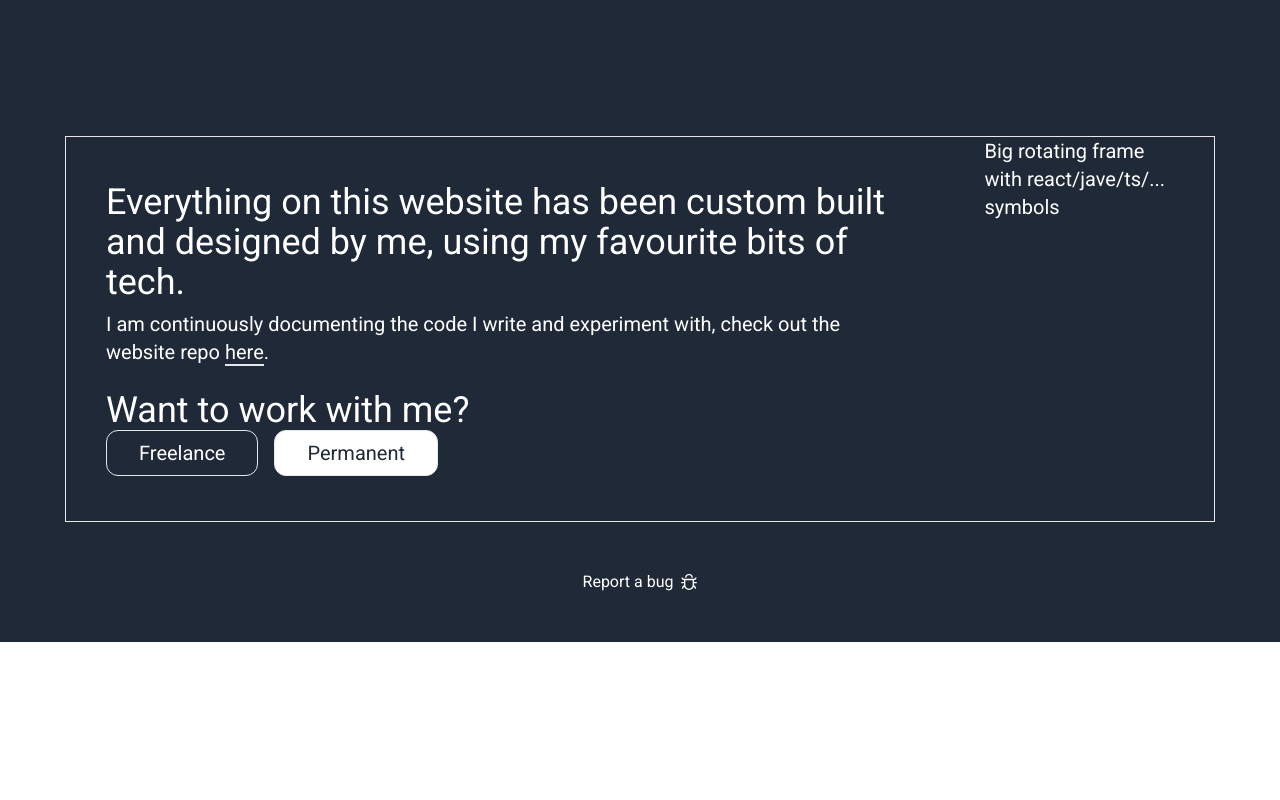
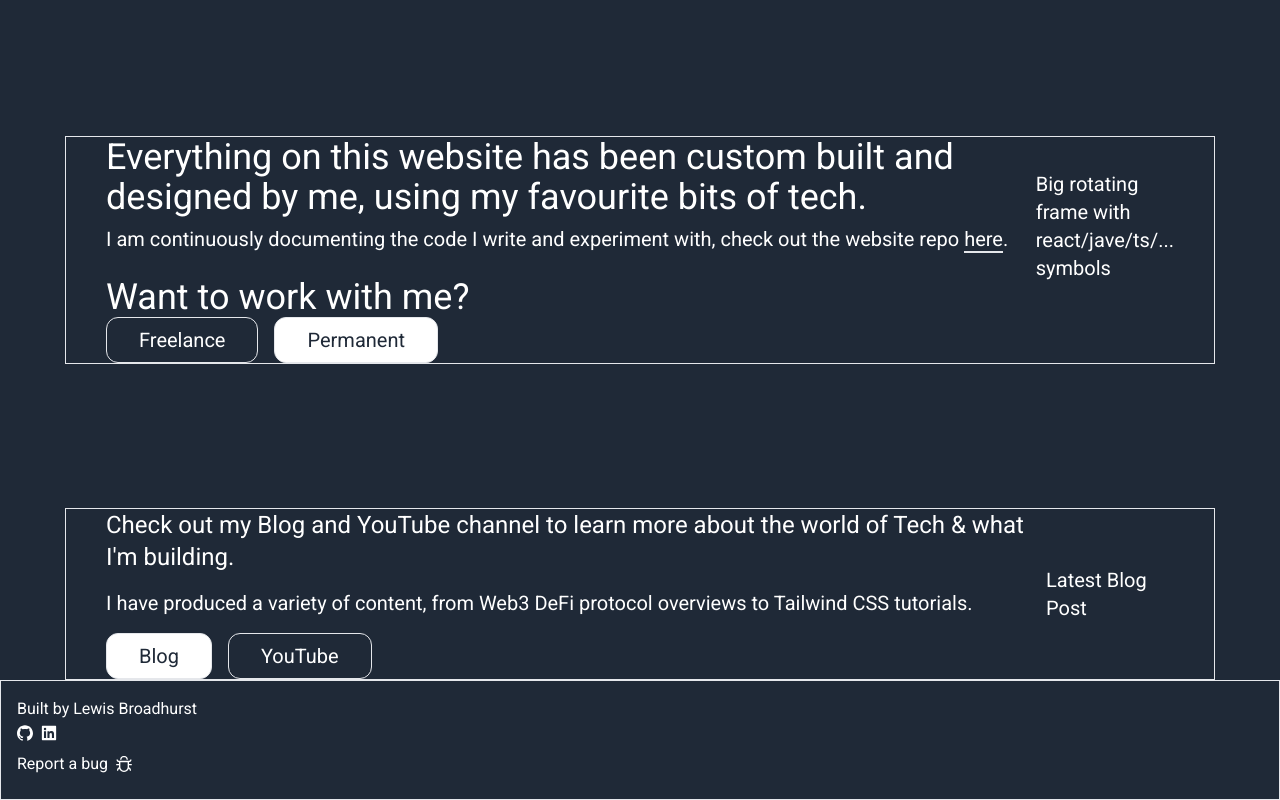
Before and after one commit to LMBroadhurst/CRYPTO_SUPERAPP, a Next.js app in the folder app/: page / in a window 1280 px wide. Shown: the part 495-1295 px from the top of the page. Before the commit the page ends 1137 px from the top, so only its background shows below. Built offline with nearby package versions, Linux system fonts and the light colour scheme.

Commit message:
Working Landing Page

```diff
--- /dev/null
+++ b/app/components/global/Containers.tsx
@@ -0,0 +1,37 @@
+import React, { ReactNode } from "react";
+
+type CCOwnProps = {
+    children: ReactNode;
+    className?: string;
+}
+
+const CenteredContainer: React.FC<CCOwnProps> = ({children, className}) => {
+
+    return (
+        <div className={`${className} flex flex-col items-center justify-center`}>
+            {children}
+        </div>
+    )
+}
+
+type SCOwnProps = {
+    children: React.ReactNode;
+    vh: number;
+};
+
+const SectionContainer: React.FC<SCOwnProps> = ({children, vh}) => {
+
+    return (
+        <section className={`
+            h-[${vh}vh]
+            border text-xl px-5
+            sm:px-10 lg:w-[900px] lg:m-auto lg:gap-10 xl:w-[1150px] xl:gap-20
+        `}>
+            <section className="flex flex-col justify-center items-center h-full gap-5 lg:flex-row-reverse lg:justify-between">
+                {children}
+            </section>
+        </section>
+    )
+}
+
+export { CenteredContainer, SectionContainer };
--- /dev/null
+++ b/app/components/home/Blog.tsx
@@ -0,0 +1,29 @@
+import React from "react";
+import { SectionContainer } from "../global/Containers";
+
+type OwnProps = {};
+
+const Blog: React.FC<OwnProps> = () => {
+
+    return (
+        <SectionContainer vh={100}>
+            <section>
+                <h3>Latest Blog Post</h3>
+            </section>
+
+            <section className="flex flex-col gap-4">
+                <p className="text-2xl">Check out my Blog and YouTube channel to learn more about the world of Tech & what I'm building.</p>
+
+                <p>I have produced a variety of content, from Web3 DeFi protocol overviews to Tailwind CSS tutorials.</p>
+
+                <section className="flex flex-row gap-4">
+                    <button className='border py-2 px-8 rounded-xl bg-white text-gray-800'>Blog</button>
+                    <button className='border py-2 px-8 rounded-xl'>YouTube</button>
+                </section>
+            </section>
+
+        </SectionContainer>
+    )
+}
+
+export default Blog;
--- a/app/components/home/Experience.tsx
+++ b/app/components/home/Experience.tsx
@@ -1,14 +1,13 @@
 import React from "react";
-import SectionContainer from "./SectionContainer";
-import { GithubFilled } from "@ant-design/icons";
+import { SectionContainer } from "../global/Containers";
 
 const Experience: React.FC = () => {
 
     // Can I get a rotating series of icons for react?
 
     return (
-        <SectionContainer vh={85}>
-            <section className="w-96 h-96">
+        <SectionContainer vh={100}>
+            <section className="w-40 h-40">
                 Big rotating frame with react/jave/ts/... symbols
             </section>
 
--- a/app/components/home/Footer.tsx
+++ b/app/components/home/Footer.tsx
@@ -1,15 +1,21 @@
 import React from 'react'
-import {BugOutlined} from "@ant-design/icons";
+import {BugOutlined, GithubOutlined, LinkedinFilled, LinkedinOutlined} from "@ant-design/icons";
+import { CenteredContainer } from '../global/Containers';
 
 const Footer = () => {
 
 
   return (
-    <footer className='p-4 h-[15vh]'>
-      <section className={'flex flex-row items-center justify-center gap-2 h-full'}>
+    <footer className='p-4 h-[15vh] flex flex-col items-start gap-1 border'>
+      <span>Built by Lewis Broadhurst</span>
+      <div className='flex flex-row gap-2 justify-center'>
+        <CenteredContainer><GithubOutlined /></CenteredContainer>
+        <CenteredContainer><LinkedinFilled /></CenteredContainer>
+      </div>
+      <div className={'flex flex-row items-center justify-center gap-2 h-full'}>
         <h4>Report a bug</h4>
         <BugOutlined />
-      </section>
+      </div>
     </footer>
   )
 }
--- a/app/components/home/Header.tsx
+++ b/app/components/home/Header.tsx
@@ -5,7 +5,7 @@ const Header: React.FC = () => {
 
 
   return (
-    <header className='text-2xl px-4 h-[15vh]'>
+    <header className='border text-2xl px-4 h-[15vh]'>
       <section className='flex flex-row justify-between items-center h-full'>
 
         <h1>lewisbroadhurst.dev</h1>
--- a/app/components/home/Introduction.tsx
+++ b/app/components/home/Introduction.tsx
@@ -1,6 +1,6 @@
 import React from 'react';
+import { SectionContainer } from "../global/Containers";
 import code from '../../assets/carbon.png';
-import SectionContainer from './SectionContainer';
 
 const HomeView: React.FC = () => {
 
--- a/app/components/home/SectionContainer.tsx
+++ b/app/components/home/SectionContainer.tsx
@@ -1,20 +1 @@
 import React from "react";
-
-type OwnProps = {
-    children: React.ReactNode;
-    vh: number;
-};
-
-const SectionContainer: React.FC<OwnProps> = ({children, vh}) => {
-
-    return (
-        <section className={`
-            border text-xl px-5 flex flex-col items-center justify-center gap-5 h-[${vh}vh]
-            sm:px-10 lg:flex-row-reverse lg:w-[900px] lg:m-auto lg:gap-10 xl:w-[1150px] xl:gap-20
-        `}>
-            {children}
-        </section>
-    )
-}
-
-export default SectionContainer;
--- a/app/pages/index.tsx
+++ b/app/pages/index.tsx
@@ -4,6 +4,7 @@ import Header from '@/components/home/Header';
 import Introduction from '@/components/home/Introduction';
 import Footer from '@/components/home/Footer';
 import Experience from '@/components/home/Experience';
+import Blog from '../components/home/Blog';
 
 
 
@@ -26,6 +27,8 @@ export default function Home() {
           <Introduction />
 
           <Experience />
+
+          <Blog />
         </section>
 
         <Footer />
```
